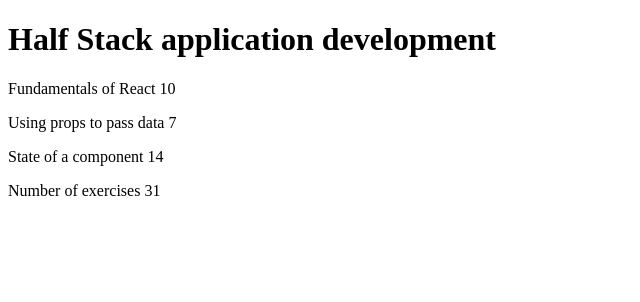
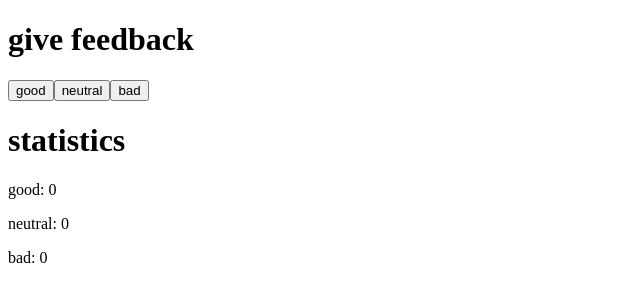
Before and after one commit to Mesadova/FullStackopen_Edu2024, a React (Vite) app in the folder part1/: page / in a window 1280 px wide. Shown: the top 302 px of the page, without its empty margins (0-640 px from the left). Built offline with nearby package versions, Linux system fonts and the light colour scheme.

Commit message:
1.6.Unicafe

```diff
--- a/part1/src/App.jsx
+++ b/part1/src/App.jsx
@@ -1,66 +1,35 @@
-const Header = (props) => {
-
-  return(
-
-    <div>
-      <h1>{props.course.name}</h1>
-    </div>
-  )
-}
-
-const Content = (props) => {
-
-  return(
-    <div>
-      <Part part={props.course.parts[0].name} exercises={props.course.parts[0].exercises} />
-      <Part part={props.course.parts[1].name} exercises={props.course.parts[1].exercises} />
-      <Part part={props.course.parts[2].name} exercises={props.course.parts[2].exercises} />
-    </div>
-  )
-}
-
-const Part = (props) => {
-
-  return(
-    <>
-      <p>{props.part} {props.exercises}</p>
-    </>
-  )
-}
-
-const Total = (props) => {
-
-  return(
-    <div>
-      <p>Number of exercises {props.course.parts[0].exercises + props.course.parts[1].exercises + props.course.parts[2].exercises}</p>
-    </div>
-  )
-}
+import { useState } from 'react'
 
 const App = () => {
-  const course = {
-    name: 'Half Stack application development',
-    parts: [
-      {
-        name: 'Fundamentals of React',
-        exercises: 10
-      },
-      {
-        name: 'Using props to pass data',
-        exercises: 7
-      },
-      {
-        name: 'State of a component',
-        exercises: 14
-      }
-    ]
+  const [good, setGood] = useState(0)
+  const [neutral, setNeutral] = useState(0)
+  const [bad, setBad] = useState(0)
+
+  const handleGood = () => {
+    setGood(good + 1)
+    setTotal(total + 1)
+  }
+
+  const handleNeutral = () => {
+    setNeutral(neutral + 1)
+    setTotal(total + 1)
+  }
+
+  const handleBad = () => {
+    setBad(bad + 1)
+    setTotal(total + 1)
   }
 
   return (
     <div>
-      <Header course={course}/>
-      <Content course={course}/>
-      <Total course={course}/>
+      <h1>give feedback</h1>
+      <button onClick={handleGood} >good</button>
+      <button onClick={handleNeutral} >neutral</button>
+      <button onClick={handleBad} >bad</button>
+      <h1>statistics</h1>
+      <p>good: {good}</p>
+      <p>neutral: {neutral}</p>
+      <p>bad: {bad}</p>
     </div>
   )
 }
--- a/part1/src/main.jsx
+++ b/part1/src/main.jsx
@@ -1,3 +1,4 @@
+import React from 'react'
 import ReactDOM from 'react-dom/client'
 
 import App from './App'
```
